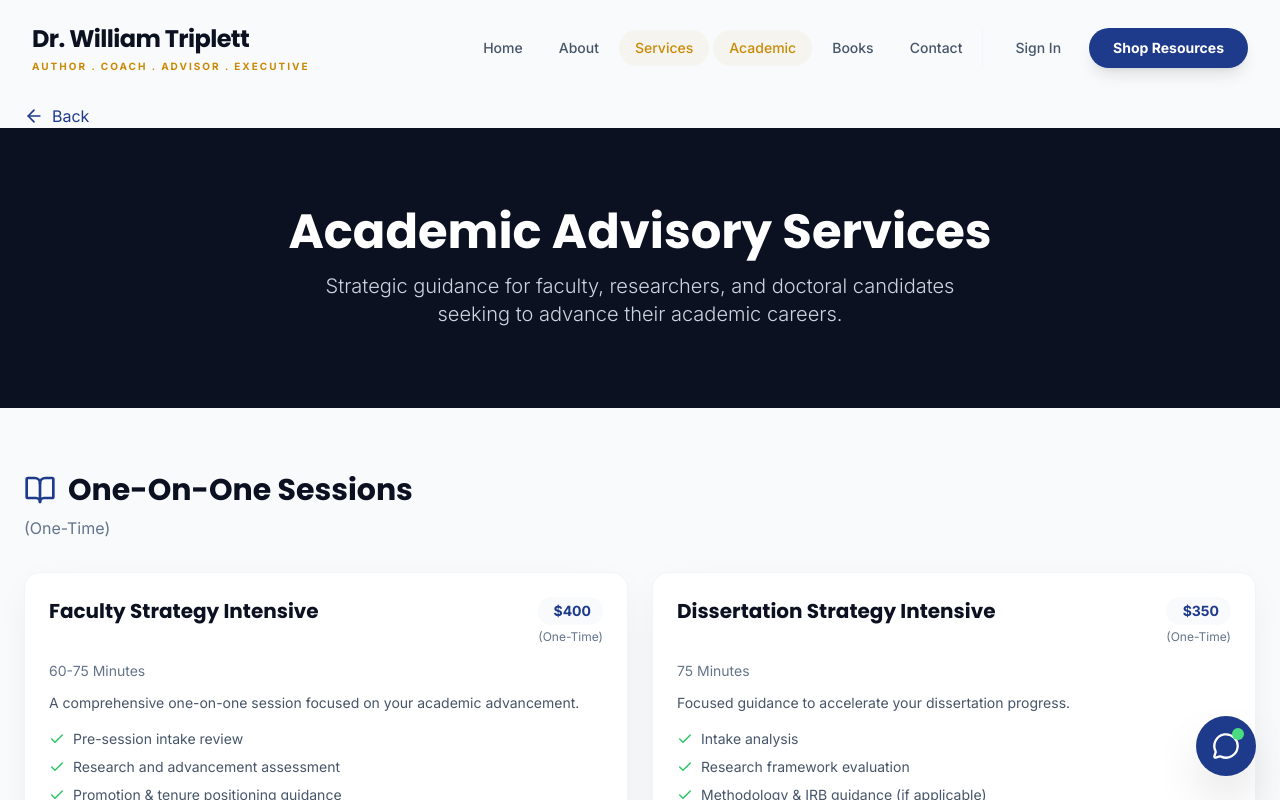
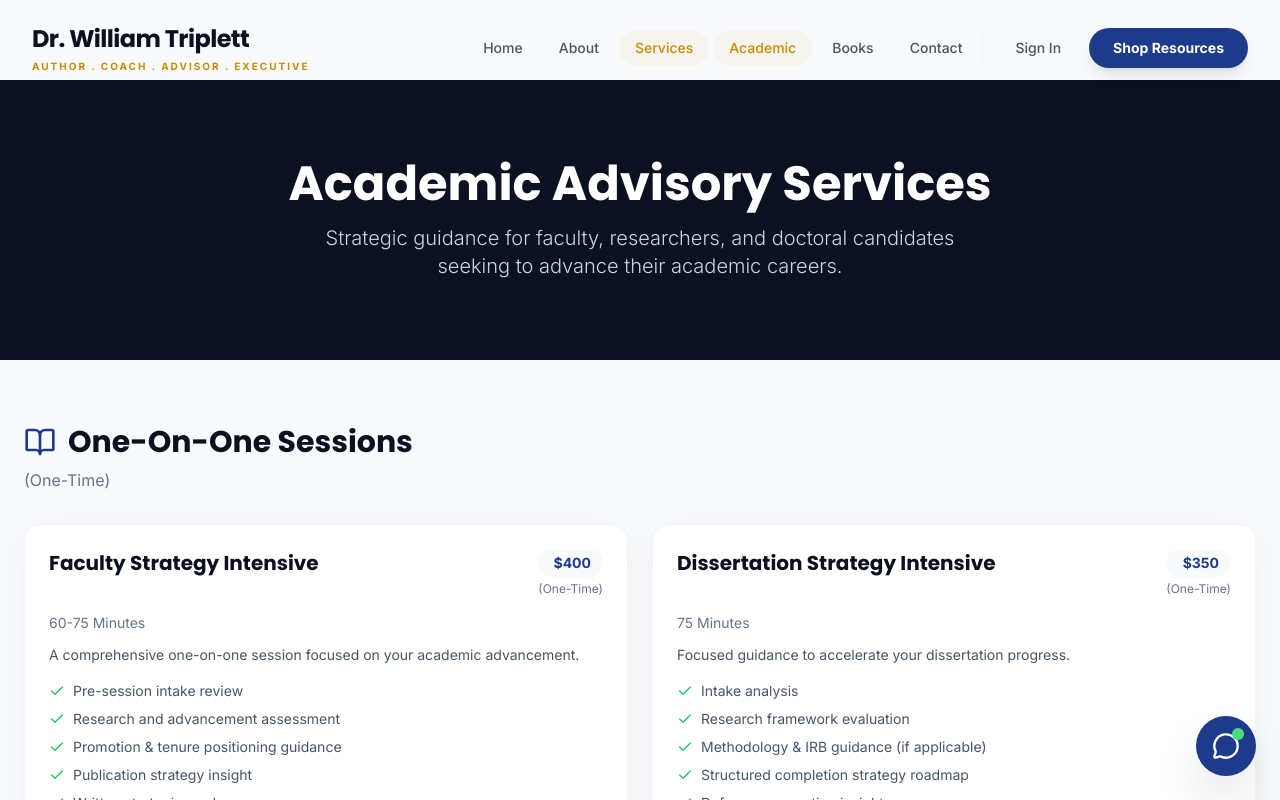
Before and after one commit to Faithmanex/drwilliamtriplett, a React (Vite) app: page /services/academic in a window 1280 px wide. Shown: the top 800 px of the page. Built offline with nearby package versions, Linux system fonts and the light colour scheme.

Commit message:
Revert "Add back buttons to services and books pages"
This reverts commit c23433a420b93679c1f35a98b3fd34d8f062afc1.

```diff
--- a/components/AcademicServices.tsx
+++ b/components/AcademicServices.tsx
@@ -1,6 +1,6 @@
 import React from 'react';
 import { academicServices, oneOnOneServices, facultyAdvisoryServices, dissertationAdvisoryServices } from '../data/academicServices';
-import { BookOpen, Users, GraduationCap, ArrowRight, ArrowLeft, Check } from 'lucide-react';
+import { BookOpen, Users, GraduationCap, ArrowRight, Check } from 'lucide-react';
 import { NavLink } from 'react-router-dom';
 import Navbar from './Navbar';
 
@@ -56,15 +56,6 @@ const ServiceCard: React.FC<ServiceCardProps> = ({ service }) => {
 const AcademicServices: React.FC = () => {
   return (
     <div className="bg-brand-light min-h-screen pt-20">
-      <div className="max-w-7xl mx-auto px-6 pt-6">
-        <button
-          onClick={() => window.history.back()}
-          className="flex items-center text-brand-primary hover:underline"
-        >
-          <ArrowLeft size={20} className="mr-2" />
-          Back
-        </button>
-      </div>
       <div className="bg-brand-dark py-16 md:py-20 px-6 text-center">
         <h1 className="font-serif text-3xl md:text-5xl font-bold mb-4 text-white">Academic Advisory Services</h1>
         <p className="font-sans text-lg md:text-xl text-slate-300 max-w-2xl mx-auto font-light">
```
